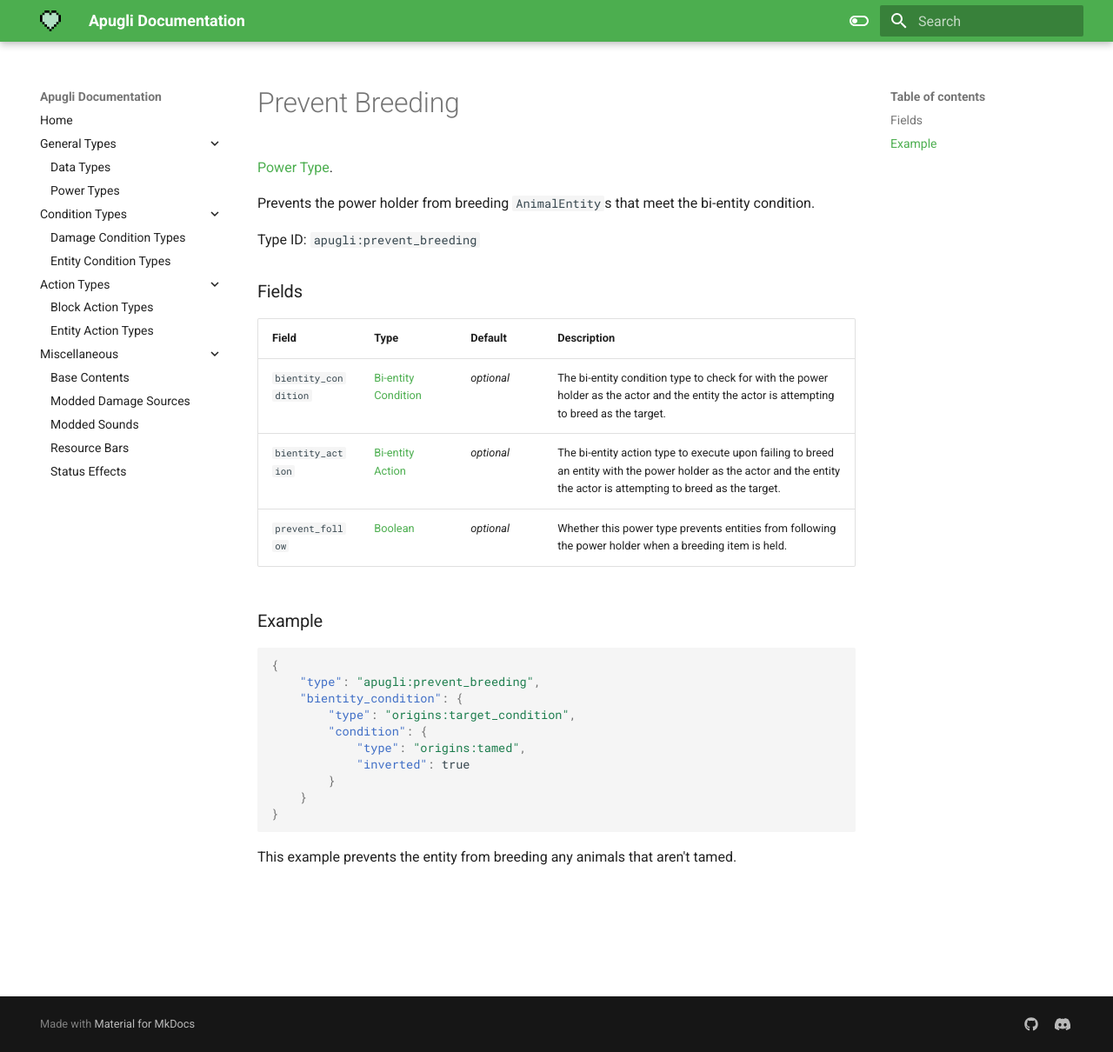
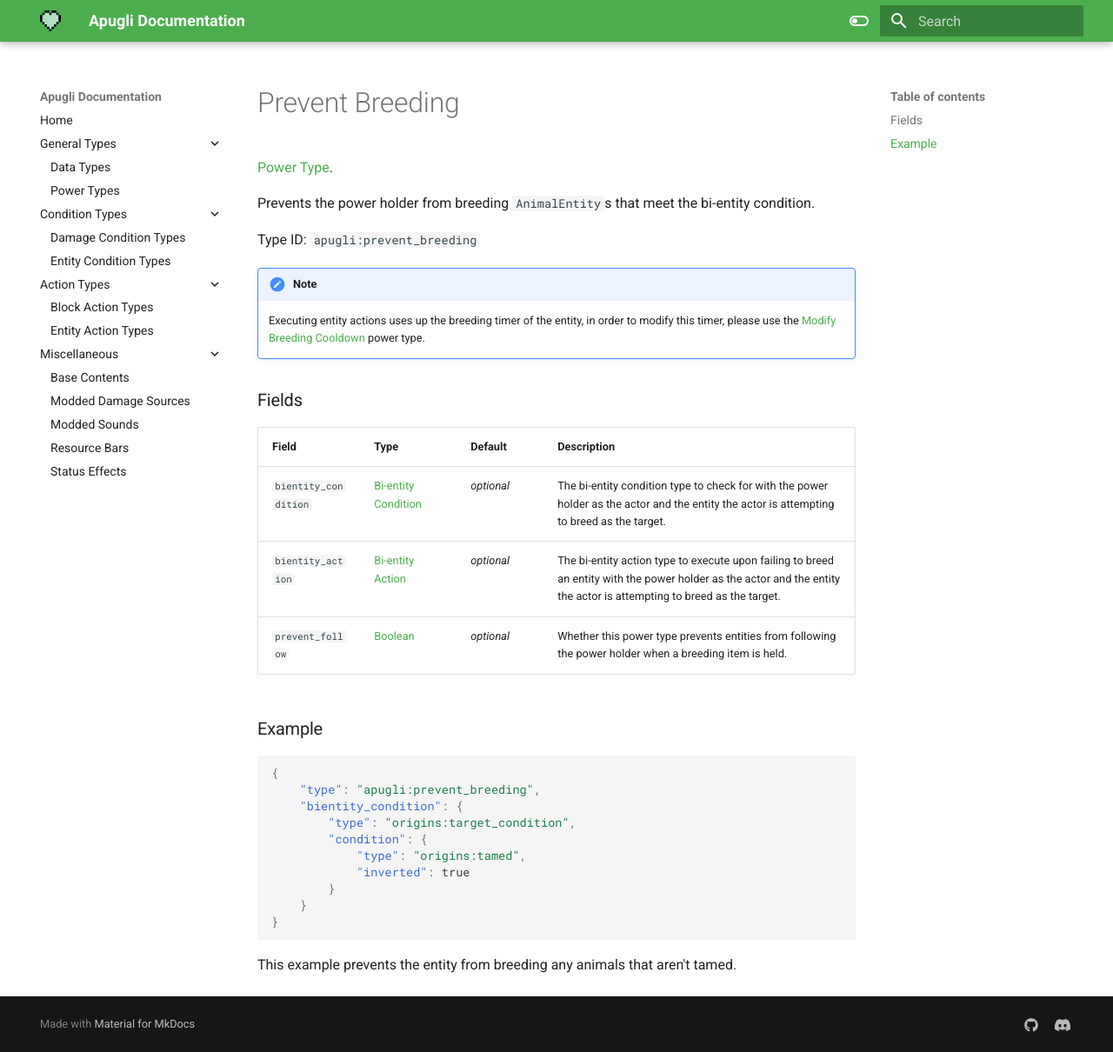
Before and after one commit to MerchantPug/apugli-docs, an MkDocs documentation site: the page built from docs/types/power_types/prevent_breeding.md, in a window 1280 px wide and 1210 px high. Shown: the whole window at 87% size. Built offline with MkDocs 1.6.1 and Material for MkDocs 9.7.7, drawn with Linux system fonts in a browser that asks for light colours.

Commit message:
Update prevent_breeding.md

````diff
--- a/docs/types/power_types/prevent_breeding.md
+++ b/docs/types/power_types/prevent_breeding.md
@@ -11,12 +11,16 @@ Prevents the power holder from breeding `AnimalEntity`s that meet the bi-entity
 
 Type ID: `apugli:prevent_breeding`
 
+!!! note
+
+    Executing entity actions uses up the breeding timer of the entity, in order to modify this timer, please use the [Modify Breeding Cooldown](modify_breeding_cooldown) power type.
+
 ### Fields
 Field  | Type | Default | Description
 -------|------|---------|-------------
-`bientity_condition` |	[Bi-entity Condition](https://origins.readthedocs.io/en/latest/types/bientity_condition_types/) | *optional* | The bi-entity condition type to check for with the power holder as the actor and the entity the actor is attempting to breed as the target.
+`bientity_condition` | [Bi-entity Condition](https://origins.readthedocs.io/en/latest/types/bientity_condition_types/) | *optional* | The bi-entity condition type to check for with the power holder as the actor and the entity the actor is attempting to breed as the target.
 `bientity_action` |	[Bi-entity Action](https://origins.readthedocs.io/en/latest/types/bientity_action_types/) | *optional* | The bi-entity action type to execute upon failing to breed an entity with the power holder as the actor and the entity the actor is attempting to breed as the target.
-`prevent_follow` |	[Boolean](https://origins.readthedocs.io/en/latest/types/data_types/boolean/) | *optional* | Whether this power type prevents entities from following the power holder when a breeding item is held.
+`prevent_follow` | [Boolean](https://origins.readthedocs.io/en/latest/types/data_types/boolean/) | *optional* | Whether this power type prevents entities from following the power holder when a breeding item is held.
 
 ### Example
 ```json
````
